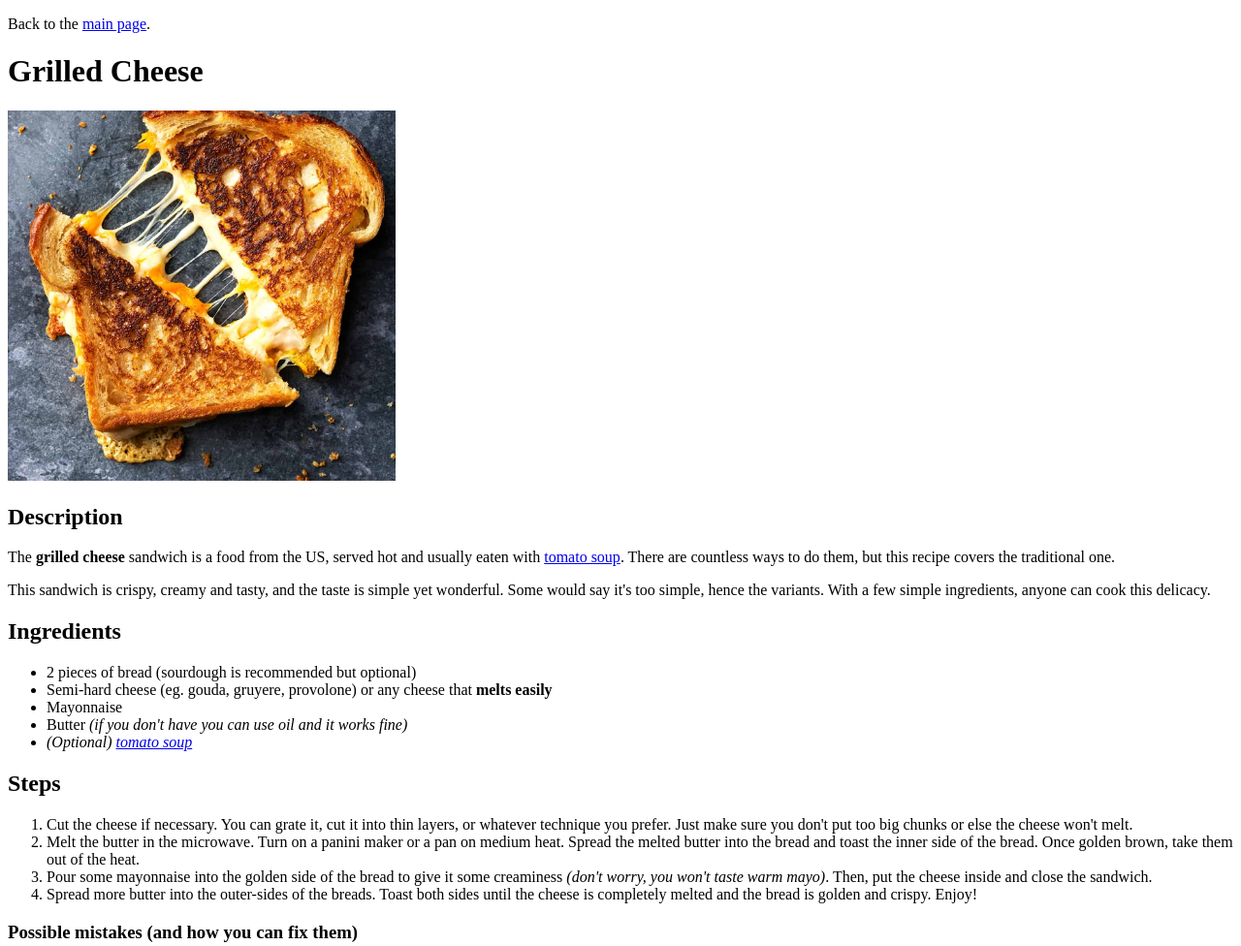
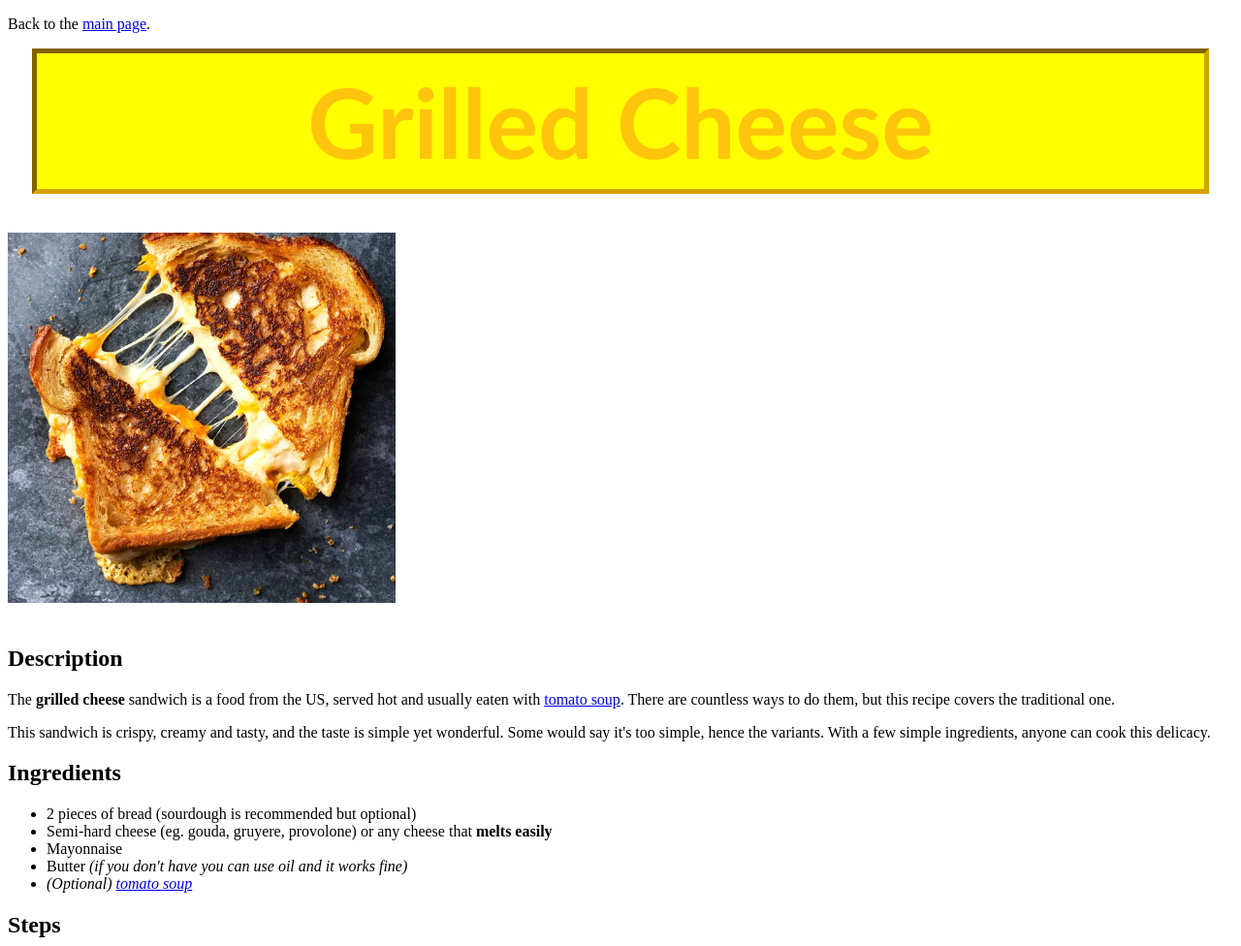
Before and after one commit to DasherPotato19/odin-recipes, a plain HTML site: page recipes/grilled-cheese.html in a window 1280 px wide. Shown: the top 976 px of the page at 97% size. Drawn offline with Linux system fonts and the light colour scheme.

Commit message:
Edit the title of the recipes
The title was edited and some specific changes
to the "grilled-cheese" page were made. Nevertheless,
despite my efforts, I couldn't go on with centering
the image, so I had to ask for help and wait.

```diff
--- /dev/null
+++ b/css/recipes.css
@@ -0,0 +1,29 @@
+* {
+    box-sizing: border-box;
+}
+
+h1 {
+    font-family: "Trebuchet MS", sans-serif;
+    text-align: center;
+    font-size: 100px;
+    border-width: 5px;
+    border-style: inset;
+}
+
+img {
+    /* MARGEN CENTRADO */
+    margin: 20px auto;
+}
+
+#grilled-cheese-title {
+    color: #FFC40C;
+    background-color: yellow;
+    border-color: #D5A200;
+
+    padding: 10px 20px;
+    margin: 5px 25px 20px;
+}
+
+#grilled-cheese-image {
+    width: 400px;
+}
--- a/recipes/grilled-cheese.html
+++ b/recipes/grilled-cheese.html
@@ -3,27 +3,28 @@
 <head>
     <meta charset="UTF-8">
     <meta name="viewport" content="width=device-width, initial-scale=1.0">
+    <link rel="stylesheet" href="../css/recipes.css">
     <title>Grilled Cheese</title>
 </head>
 <body>
     <p>Back to the <a href="../index.html">main page</a>.</p>
-    <h1>Grilled Cheese</h1>
-    <img src="../img/grilled-cheese.jpg" width="400">
+    <h1 id="grilled-cheese-title">Grilled Cheese</h1>
+    <img id="grilled-cheese-image" src="../img/grilled-cheese.jpg">
     <h2>Description</h2>
     <p>
-        The <strong>grilled cheese</strong> sandwich is a food from the
+    The <strong>grilled cheese</strong> sandwich is a food from the
     US, served hot and usually eaten with <a href="./tomato-soup.html">tomato soup</a>. There are
     countless ways to do them, but this recipe covers the traditional one.
     </p>
 
     <p>
-        This sandwich is crispy, creamy and tasty, and the taste is simple yet
-        wonderful. Some would say it's too simple, hence the variants. With a few
-        simple ingredients, anyone can cook this delicacy.
+    This sandwich is crispy, creamy and tasty, and the taste is simple yet
+    wonderful. Some would say it's too simple, hence the variants. With a few
+    simple ingredients, anyone can cook this delicacy.
     </p>
 
     <h2>Ingredients</h2>
-    <ul>
+    <ul class="ingredients">
         <li>2 pieces of bread (sourdough is recommended but optional)</li>
         <li>Semi-hard cheese (eg. gouda, gruyere, provolone) or any cheese that <strong>melts easily</strong></li>
         <li>Mayonnaise</li>
@@ -49,7 +50,7 @@
         both sides until the cheese is completely melted and the bread is
         golden and crispy. Enjoy!</li>
     </ol>
-    <h3>Possible mistakes (and how you can fix them)</h3>
+    <h3><span id="tips">Tips</span> and <span id="warnings">warnings</span></h3>
     <ul>
         <li>If the cheese hasn't melted and the bread is already golden,
         turn down the heat. The pan is too hot.</li>
```
Also changed, not shown: recipes/hot-chocolate.html (+1 -0 lines), recipes/tomato-soup.html (+1 -0 lines).
